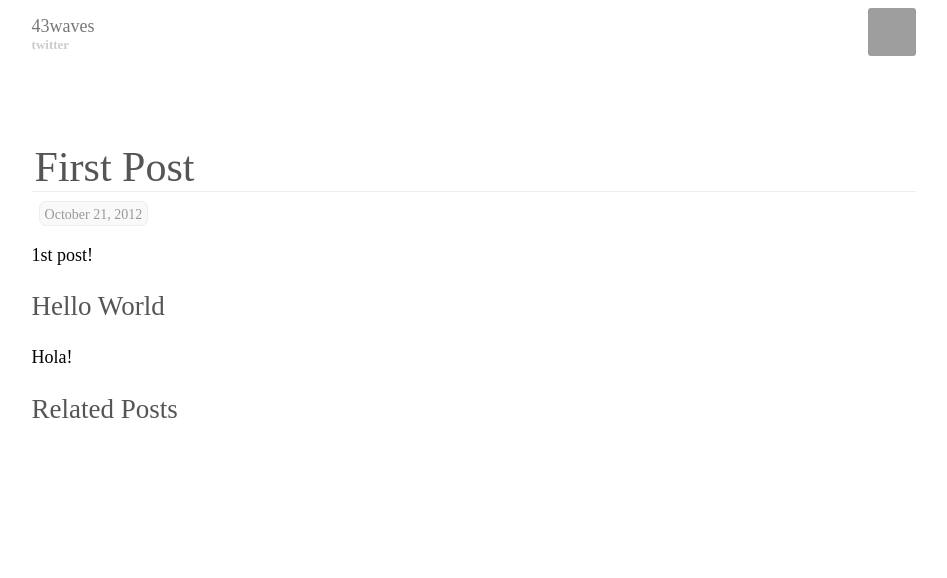
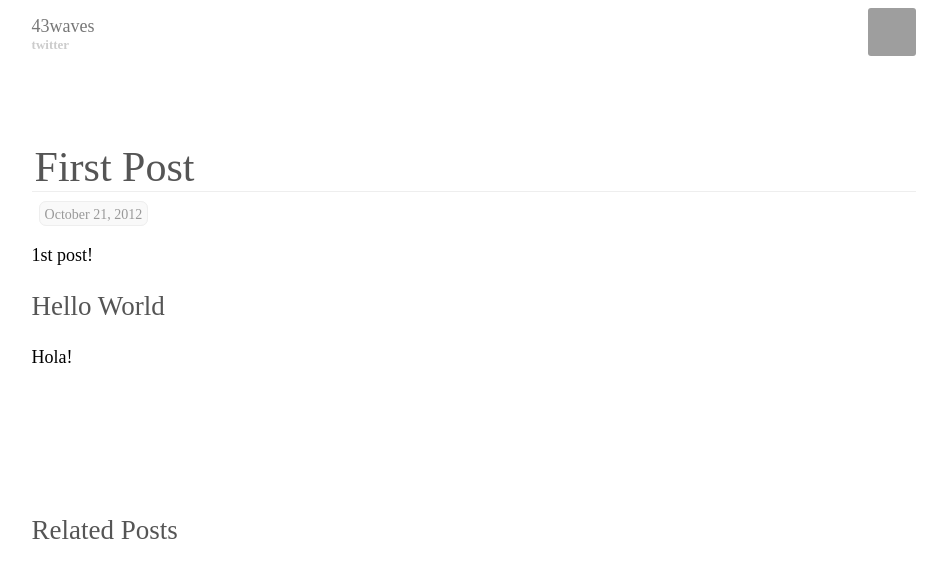
Before and after one commit to 43waves/43waves.github.io, a Jekyll site: the page built from _posts/2012-10-21-first-post.md, in a window 1280 px wide. Shown: the top 578 px of the page, without its empty margins (166-1113 px from the left). Built offline with Jekyll 4.4.1, drawn with Linux system fonts in a browser that asks for light colours; Markdown is read by kramdown in place of the engine named in the settings; grey boxes are pictures that could not be loaded.

Commit message:
Update post css

```diff
--- a/css/styles.css
+++ b/css/styles.css
@@ -72,6 +72,7 @@ h3 {
 }
 
 #post {
+  margin-bottom: 8em;
 }
 
 #post p {
```
